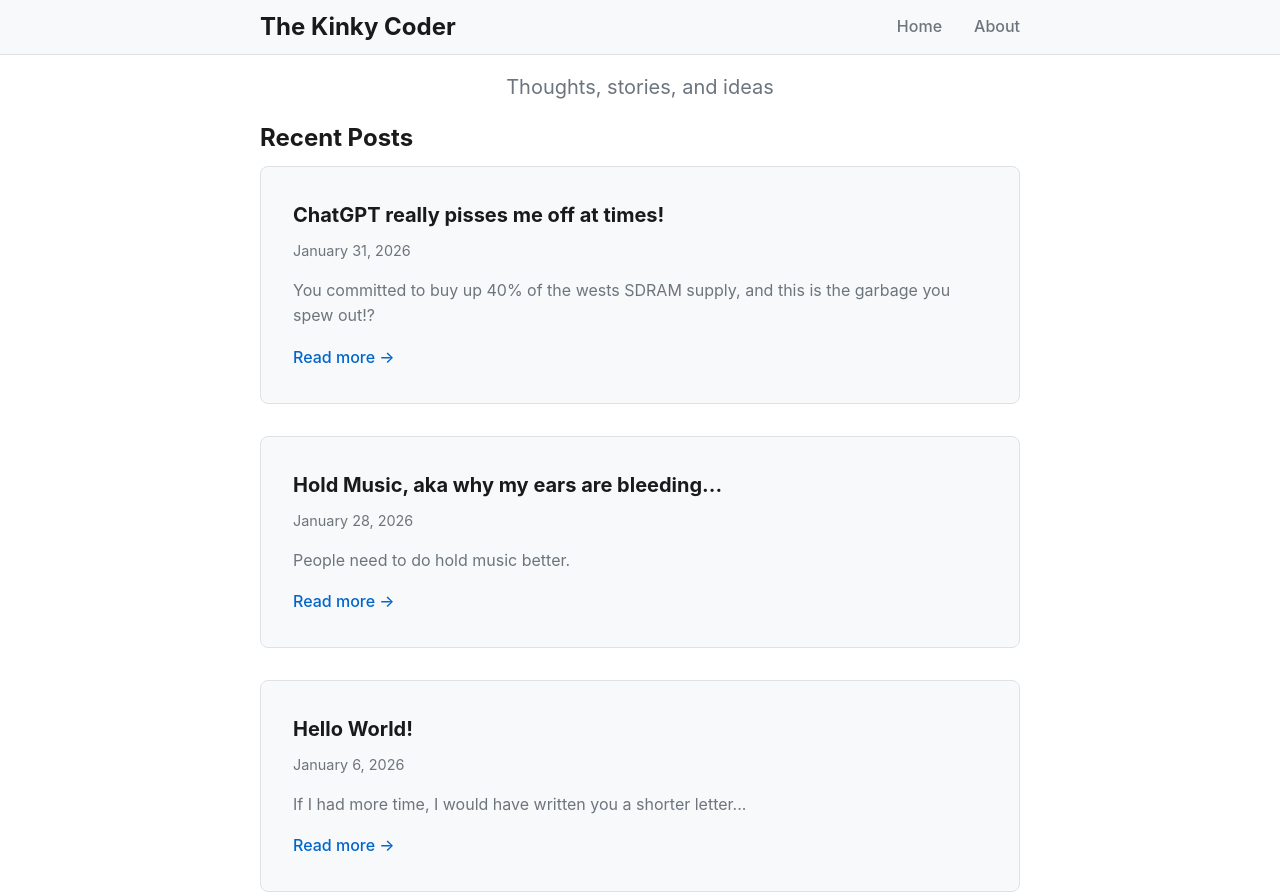
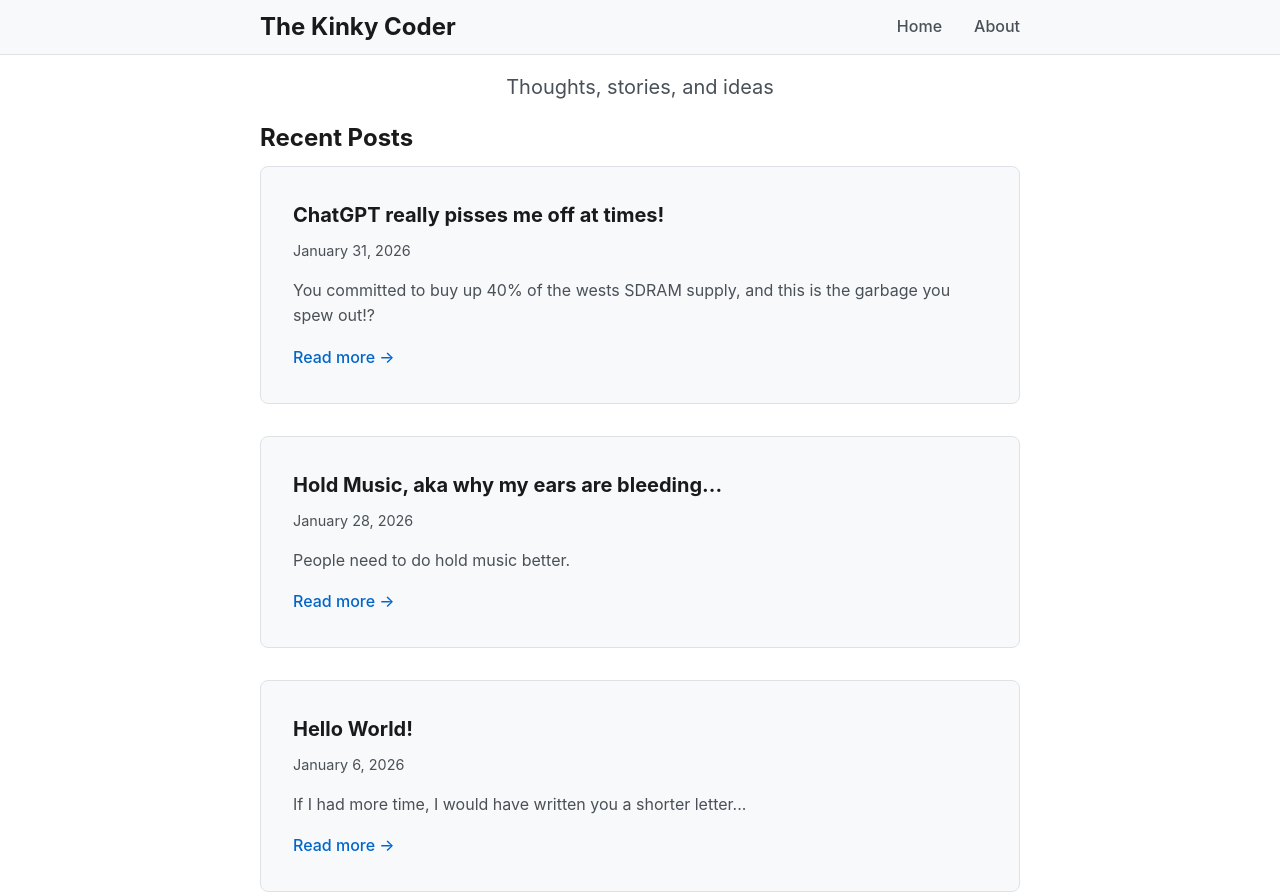
Before and after one commit to The-Kinky-Coder/kinkycoder-blog, an Eleventy site: page src/index.njk in a window 1280 px wide. Shown: the top 895 px of the page. Built offline with nearby package versions, Linux system fonts and the light colour scheme; Eleventy itself is replaced by a stand-in of ours; files that its build step writes are made by us from their sources; what js-beautify, markdown-it-attrs would draw is missing.

Commit message:
Tweak to the light mode

```diff
--- a/src/css/style.css
+++ b/src/css/style.css
@@ -2,7 +2,7 @@
   --bg-primary: #ffffff;
   --bg-secondary: #f8f9fa;
   --text-primary: #1a1a1a;
-  --text-secondary: #6c757d;
+  --text-secondary: #495057;
   --accent: #0066cc;
   --accent-hover: #0052a3;
   --border: #dee2e6;
```
